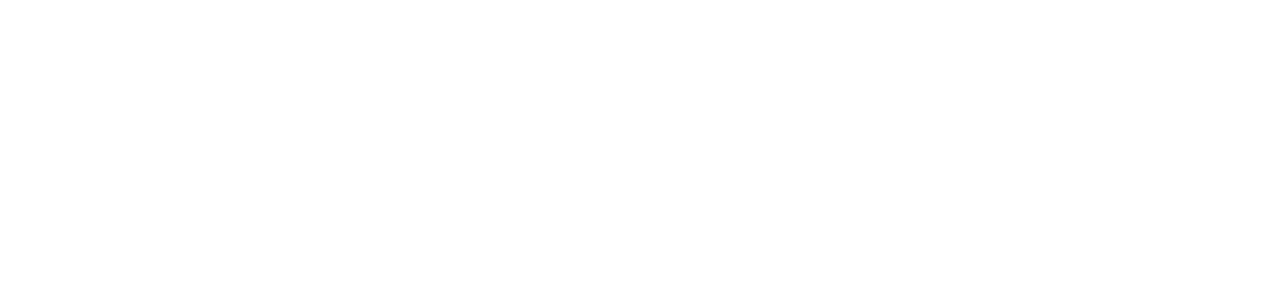
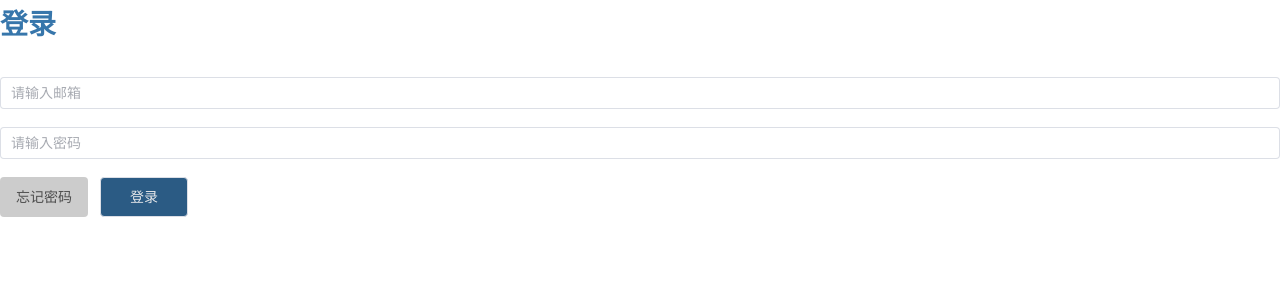
Before and after one commit to codists/python-talk, a Vue app in the folder frontend/: page /login in a window 1280 px wide. Before the commit this address had no page. Shown: the top 300 px of the page. Built offline with nearby package versions, Linux system fonts and the light colour scheme.

Commit message:
loginview init

```diff
--- a/frontend/src/router/index.js
+++ b/frontend/src/router/index.js
@@ -19,6 +19,11 @@
     name: 'register',
     component: () => import("../views/RegisterView.vue")
   },
+  {
+    path: '/login',
+    name: 'login',
+    component: () => import('../views/LoginView.vue')
+  }
 ]
 
 const router = createRouter({
--- /dev/null
+++ b/frontend/src/views/LoginView.vue
@@ -0,0 +1,72 @@
+<template>
+<h1>登录</h1>
+  <el-form :model="form">
+    <el-form-item>
+      <el-input placeholder="请输入邮箱" v-model.email="form.email" />
+    </el-form-item>
+    <el-form-item>
+      <el-input placeholder="请输入密码" v-model.password="form.password" />
+    </el-form-item>
+
+    <el-form-item>
+      <el-button class="forgotPassword" type="default" @click="onForgotPassword"
+        >忘记密码</el-button
+      >
+      <el-button type="default" @click="onLogin">登录</el-button>
+    </el-form-item>
+  </el-form>
+</template>
+
+<script setup>
+import { reactive } from "vue";
+
+const form = reactive({
+  email: "",
+  password: "",
+});
+
+const onLogin = () => {
+  console.log(form);
+};
+
+const onForgotPassword = () => {};
+</script>
+
+<style scoped>
+h1 {
+  color: #3776ab;
+  font-family: SourceSansProBold, Arial, sans-serif;
+  line-height: 1.75em;
+  font-size: 1.75em;
+  margin-bottom: 1em;
+}
+
+
+.el-button {
+  color: #e6e8ea;
+  background-color: #2b5b84;
+  width: 88px;
+  height: 40px;
+}
+
+.el-button:hover {
+  background-color: #244e71;
+}
+
+.forgotPassword {
+  color: #4d4d4d;
+  background-color: #cccccc;
+  border: none;
+}
+
+.forgotPassword:hover {
+  color: #2d2d2d;
+  background-color: #dedede;
+}
+
+.forgotPassword:active {
+  opacity: 0.5;
+  color: white;
+  background-color: #0e0e0e;
+}
+</style>
```
Also changed, not shown: 1 other file (tests, documents, lock files or other folders).
